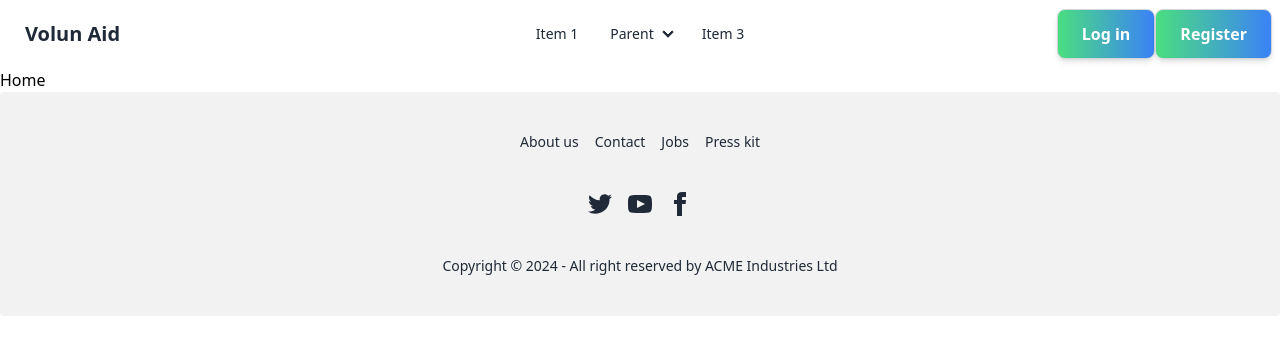
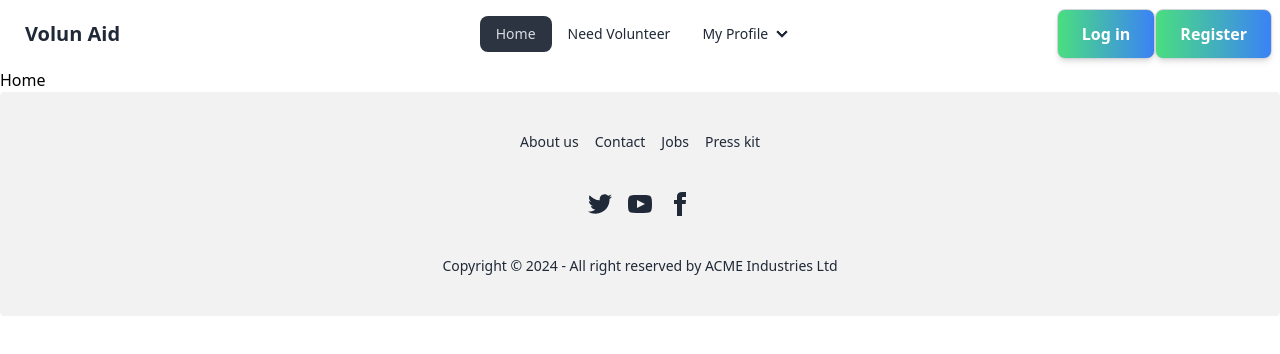
Before and after one commit to Raisa-islam/VolunAid, a React (Vite) app: page / in a window 1280 px wide. Shown: the top 354 px of the page. Built offline with nearby package versions, Linux system fonts and the light colour scheme; no server answers.

Commit message:
navbar update

```diff
--- a/src/pages/shared/navbar/Navbar.jsx
+++ b/src/pages/shared/navbar/Navbar.jsx
@@ -3,7 +3,7 @@ import { AuthContext } from '../../../providers/AuthProviders';
 import { Tooltip } from 'react-tooltip';
 import Avatar from '../../../components/avatar/Avatar';
 import { useContext } from 'react';
-import { Link } from 'react-router-dom';
+import { Link, NavLink } from 'react-router-dom';
 
 const Navbar = () => {
     const { user, logout, flag } = useContext(AuthContext);
@@ -14,17 +14,41 @@ const Navbar = () => {
             .catch()
     }
     const navlinks = <>
-    <li><a>Item 1</a></li>
+    <li><NavLink to="/">Home</NavLink></li>
+    <li><a>Need Volunteer</a></li>
                     <li>
                         <details>
-                            <summary>Parent</summary>
+                            <summary>My Profile</summary>
                             <ul className="p-2">
-                                <li><a>Submenu 1</a></li>
-                                <li><a>Submenu 2</a></li>
+                                <li><a>Add Volunteer Post</a></li>
+                                <li><a>Manage My Post</a></li>
                             </ul>
                         </details>
                     </li>
-                    <li><a>Item 3</a></li>
+
+                    <li> {
+            user && (user.photoURL || flag) ?
+                <>
+
+
+                    <button onClick={handleSignOut} className="md:hidden bg-gradient-to-r from-green-400 to-blue-500 border border-gray-300 text-white px-6 py-3 rounded-lg shadow-md hover:bg-gradient-to-r hover:from-green-500 hover:to-blue-600 transition duration-300 font-bold ">
+                        Sign out
+                    </button>
+                </>
+
+                :
+                <>
+                    <button onClick={handleSignOut} className="md:hidden bg-gradient-to-r from-green-400 to-blue-500 border border-gray-300 text-white px-6 py-3 rounded-lg shadow-md hover:bg-gradient-to-r hover:from-green-500 hover:to-blue-600 transition duration-300 font-bold ">
+                        Log in
+                    </button>
+                    <button onClick={handleSignOut} className="md:hidden bg-gradient-to-r from-green-400 to-blue-500 border border-gray-300 text-white px-6 py-3 rounded-lg shadow-md hover:bg-gradient-to-r hover:from-green-500 hover:to-blue-600 transition duration-300 font-bold ">
+                        Register
+                    </button>
+                </>
+
+
+        }</li>
+
     </>
     return (
         <div className="navbar bg-base-100 container mx-auto">
--- a/src/routes/Routes.jsx
+++ b/src/routes/Routes.jsx
@@ -24,7 +24,7 @@ const router = createBrowserRouter([
       },
 
       {
-        path: "/registration",
+        path: "/register",
         element: <Register></Register>,
       },
 
```
